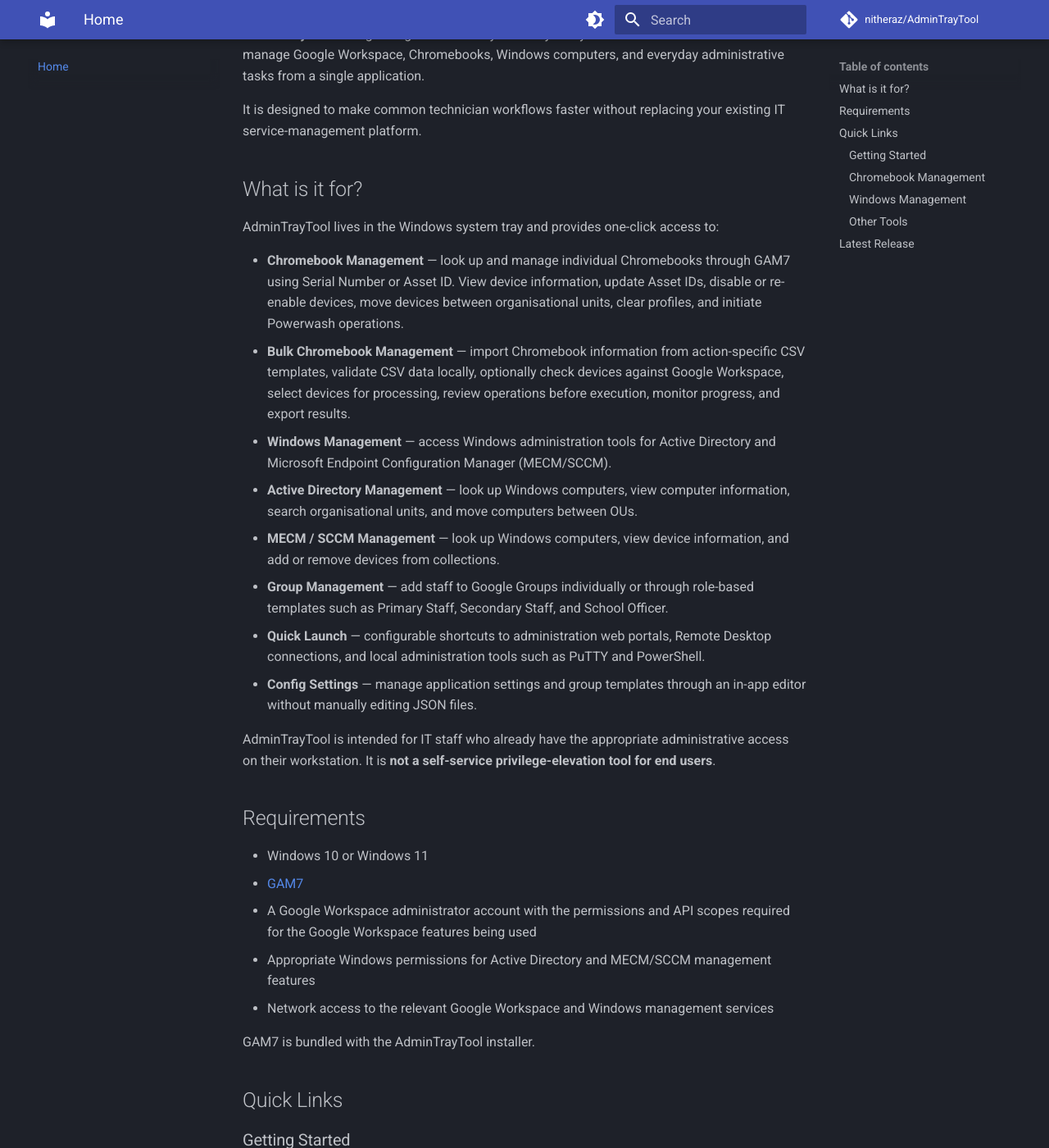
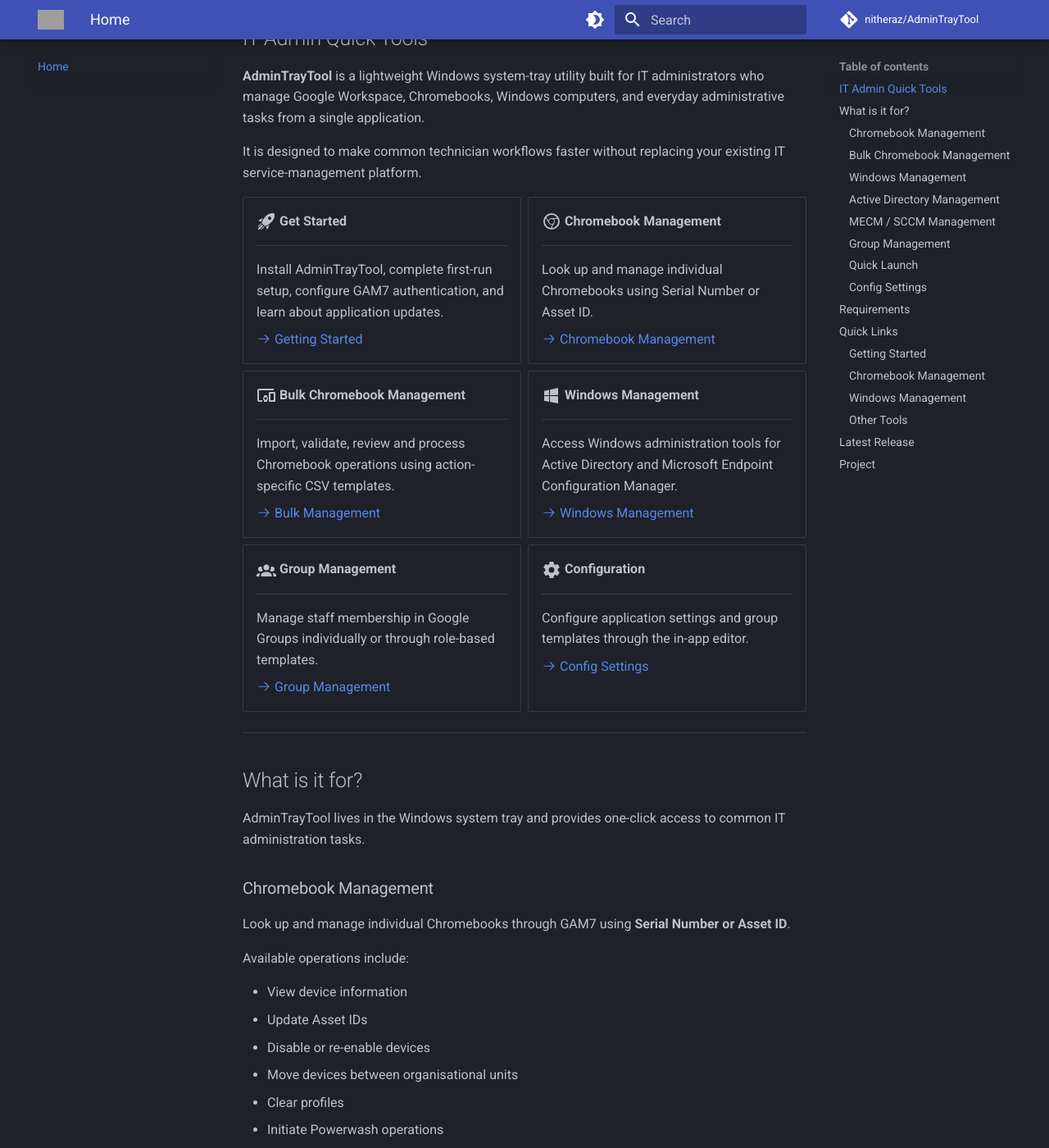
Before and after one commit to nitheraz/AdminTrayTool, an MkDocs documentation site: the page built from docs/index.md, in a window 1280 px wide and 1400 px high, scrolled down 199 px. Shown: the whole window at 82% size. Built offline with MkDocs 1.6.1 and Material for MkDocs 9.7.7, drawn with Linux system fonts in a browser that asks for light colours; comment, search, counter and statistics services are not loaded; some of the changed text lies outside the part shown; grey boxes are pictures that could not be loaded.

```diff
--- a/docs/index.md
+++ b/docs/index.md
@@ -1,58 +1,218 @@
 # AdminTrayTool
+
+## IT Admin Quick Tools
 
 **AdminTrayTool** is a lightweight Windows system-tray utility built for IT administrators who manage Google Workspace, Chromebooks, Windows computers, and everyday administrative tasks from a single application.
 
 It is designed to make common technician workflows faster without replacing your existing IT service-management platform.
 
+<div class="grid cards" markdown>
+
+-   :material-rocket-launch:{ .lg .middle } **Get Started**
+
+    ---
+
+    Install AdminTrayTool, complete first-run setup, configure GAM7 authentication, and learn about application updates.
+
+    [:octicons-arrow-right-24: Getting Started](getting-started.md)
+
+-   :material-google-chrome:{ .lg .middle } **Chromebook Management**
+
+    ---
+
+    Look up and manage individual Chromebooks using Serial Number or Asset ID.
+
+    [:octicons-arrow-right-24: Chromebook Management](guides/chromebook-management.md)
+
+-   :material-devices:{ .lg .middle } **Bulk Chromebook Management**
+
+    ---
+
+    Import, validate, review and process Chromebook operations using action-specific CSV templates.
+
+    [:octicons-arrow-right-24: Bulk Management](guides/bulk-chromebook-management.md)
+
+-   :material-microsoft-windows:{ .lg .middle } **Windows Management**
+
+    ---
+
+    Access Windows administration tools for Active Directory and Microsoft Endpoint Configuration Manager.
+
+    [:octicons-arrow-right-24: Windows Management](guides/windows-management.md)
+
+-   :material-account-group:{ .lg .middle } **Group Management**
+
+    ---
+
+    Manage staff membership in Google Groups individually or through role-based templates.
+
+    [:octicons-arrow-right-24: Group Management](guides/group-management.md)
+
+-   :material-cog:{ .lg .middle } **Configuration**
+
+    ---
+
+    Configure application settings and group templates through the in-app editor.
+
+    [:octicons-arrow-right-24: Config Settings](guides/config-settings.md)
+
+</div>
+
+---
+
 ## What is it for?
 
-AdminTrayTool lives in the Windows system tray and provides one-click access to:
+AdminTrayTool lives in the Windows system tray and provides one-click access to common IT administration tasks.
 
-* **Chromebook Management** — look up and manage individual Chromebooks through GAM7 using Serial Number or Asset ID. View device information, update Asset IDs, disable or re-enable devices, move devices between organisational units, clear profiles, and initiate Powerwash operations.
-* **Bulk Chromebook Management** — import Chromebook information from action-specific CSV templates, validate CSV data locally, optionally check devices against Google Workspace, select devices for processing, review operations before execution, monitor progress, and export results.
-* **Windows Management** — access Windows administration tools for Active Directory and Microsoft Endpoint Configuration Manager (MECM/SCCM).
-* **Active Directory Management** — look up Windows computers, view computer information, search organisational units, and move computers between OUs.
-* **MECM / SCCM Management** — look up Windows computers, view device information, and add or remove devices from collections.
-* **Group Management** — add staff to Google Groups individually or through role-based templates such as Primary Staff, Secondary Staff, and School Officer.
-* **Quick Launch** — configurable shortcuts to administration web portals, Remote Desktop connections, and local administration tools such as PuTTY and PowerShell.
-* **Config Settings** — manage application settings and group templates through an in-app editor without manually editing JSON files.
+### Chromebook Management
 
-AdminTrayTool is intended for IT staff who already have the appropriate administrative access on their workstation. It is **not a self-service privilege-elevation tool for end users**.
+Look up and manage individual Chromebooks through GAM7 using **Serial Number or Asset ID**.
+
+Available operations include:
+
+- View device information
+- Update Asset IDs
+- Disable or re-enable devices
+- Move devices between organisational units
+- Clear profiles
+- Initiate Powerwash operations
+
+[Open Chromebook Management Guide](guides/chromebook-management.md){ .md-button }
+
+### Bulk Chromebook Management
+
+Bulk Chromebook Management provides a structured workflow for processing multiple devices.
+
+You can:
+
+- Import Chromebook information from action-specific CSV templates
+- Validate CSV data locally
+- Optionally check devices against Google Workspace
+- Select devices for processing
+- Review operations before execution
+- Monitor processing progress
+- Export results
+
+[Open Bulk Management Guide](guides/bulk-chromebook-management.md){ .md-button }
+
+### Windows Management
+
+Windows Management provides access to administration tools for:
+
+- Active Directory
+- Microsoft Endpoint Configuration Manager (MECM/SCCM)
+
+[Open Windows Management Guide](guides/windows-management.md){ .md-button }
+
+### Active Directory Management
+
+Use Active Directory Management to:
+
+- Look up Windows computers
+- View computer information
+- Search organisational units
+- Move computers between OUs
+
+[Open Active Directory Guide](guides/active-directory-management.md){ .md-button }
+
+### MECM / SCCM Management
+
+Use MECM / SCCM Management to:
+
+- Look up Windows computers
+- View device information
+- Add devices to collections
+- Remove devices from collections
+
+[Open MECM / SCCM Guide](guides/mecm-management.md){ .md-button }
+
+### Group Management
+
+Manage staff membership in Google Groups individually or through role-based templates such as:
+
+- Primary Staff
+- Secondary Staff
+- School Officer
+
+[Open Group Management Guide](guides/group-management.md){ .md-button }
+
+### Quick Launch
+
+AdminTrayTool provides configurable shortcuts to:
+
+- Administration web portals
+- Remote Desktop connections
+- Local administration tools such as PuTTY
+- PowerShell
+
+These shortcuts can be configured through the application's settings.
+
+### Config Settings
+
+Configure application settings and group templates through the in-app editor without manually editing JSON files.
+
+[Open Configuration Guide](guides/config-settings.md){ .md-button }
+
+---
 
 ## Requirements
 
-* Windows 10 or Windows 11
-* [GAM7](https://github.com/GAM-team/GAM)
-* A Google Workspace administrator account with the permissions and API scopes required for the Google Workspace features being used
-* Appropriate Windows permissions for Active Directory and MECM/SCCM management features
-* Network access to the relevant Google Workspace and Windows management services
+AdminTrayTool requires:
+
+- **Windows 10 or Windows 11**
+- **GAM7**
+- A Google Workspace administrator account with the permissions and API scopes required for the Google Workspace features being used
+- Appropriate Windows permissions for Active Directory and MECM/SCCM management features
+- Network access to the relevant Google Workspace and Windows management services
 
 GAM7 is bundled with the AdminTrayTool installer.
+
+---
+
+!!! warning "Administrative Access"
+
+    AdminTrayTool is intended for IT staff who already have the appropriate administrative access on their workstation.
+
+    It is **not a self-service privilege-elevation tool for end users**.
+
+---
 
 ## Quick Links
 
 ### Getting Started
 
-* [Getting Started](getting-started.md) — installation, first-run setup, GAM7 authentication, and application updates.
+- [Getting Started](getting-started.md) — installation, first-run setup, GAM7 authentication, and application updates.
 
 ### Chromebook Management
 
-* [Chromebook Management](guides/chromebook-management.md) — look up and manage individual Chromebooks.
-* [Bulk Chromebook Management](guides/bulk-chromebook-management.md) — use action-specific CSV templates to import, validate, select, review, process, and export results for multiple Chromebooks.
-* [GAM7 Setup & Troubleshooting](gam-setup.md) — GAM7 authentication, OAuth, projects, and common errors.
+- [Chromebook Management](guides/chromebook-management.md) — look up and manage individual Chromebooks.
+- [Bulk Chromebook Management](guides/bulk-chromebook-management.md) — use action-specific CSV templates to import, validate, select, review, process, and export results for multiple Chromebooks.
+- [GAM7 Setup & Troubleshooting](gam-setup.md) — GAM7 authentication, OAuth, projects, and common errors.
 
 ### Windows Management
 
-* [Windows Management](guides/windows-management.md) — access Active Directory and MECM/SCCM administration.
-* [Active Directory Management](guides/active-directory-management.md) — look up computers, view information, search OUs, and move computers between OUs.
-* [MECM / SCCM Management](guides/mecm-management.md) — look up computers and manage device collections.
+- [Windows Management](guides/windows-management.md) — access Active Directory and MECM/SCCM administration.
+- [Active Directory Management](guides/active-directory-management.md) — look up computers, view information, search OUs, and move computers between OUs.
+- [MECM / SCCM Management](guides/mecm-management.md) — look up computers and manage device collections.
 
 ### Other Tools
 
-* [Group Management](guides/group-management.md) — manage staff membership in Google Groups.
-* [Config Settings](guides/config-settings.md) — configure AdminTrayTool settings and group templates.
-* [FAQ](faq.md) — frequently asked questions.
+- [Group Management](guides/group-management.md) — manage staff membership in Google Groups.
+- [Config Settings](guides/config-settings.md) — configure AdminTrayTool settings and group templates.
+- [FAQ](faq.md) — frequently asked questions.
+
+---
 
 ## Latest Release
 
-See the [latest AdminTrayTool release](https://github.com/nitheraz/AdminTrayTool/releases/latest) for the current installer and release information.
+Get the current installer and release information from the latest AdminTrayTool release.
+
+[View Latest Release](https://github.com/nitheraz/AdminTrayTool/releases/latest){ .md-button .md-button--primary }
+
+---
+
+## Project
+
+AdminTrayTool is designed to make common IT administration workflows faster while continuing to work alongside existing IT service-management platforms.
+
+[View AdminTrayTool on GitHub](https://github.com/nitheraz/AdminTrayTool){ .md-button }
--- a/mkdocs.yml
+++ b/mkdocs.yml
@@ -6,6 +6,10 @@ repo_name: nitheraz/AdminTrayTool
 
 theme:
   name: material
+
+  icon:
+    logo: material/home
+
   palette:
     - scheme: slate
       primary: indigo
@@ -13,42 +17,91 @@ theme:
       toggle:
         icon: material/brightness-4
         name: Switch to light mode
+
     - scheme: default
       primary: indigo
       accent: cyan
       toggle:
         icon: material/brightness-7
         name: Switch to dark mode
+
   features:
     - navigation.tabs
+    - navigation.sections
+    - navigation.expand
     - navigation.top
+    - navigation.instant
+    - navigation.tracking
     - search.suggest
     - search.highlight
+    - search.share
     - content.code.copy
+    - content.code.annotate
+
+  font:
+    text: Roboto
+    code: Roboto Mono
+
+  favicon: assets/favicon.png
+
+  logo: assets/logo.png
+
+extra:
+  social:
+    - icon: fontawesome/brands/github
+      link: https://github.com/nitheraz/AdminTrayTool
+
+  generator: false
+
+copyright: >
+  AdminTrayTool documentation
 
 nav:
   - Home: index.md
+
   - Getting Started: getting-started.md
+
   - Guides:
       - Chromebook Management: guides/chromebook-management.md
-      - Bulk Chromebook Management: guides/bulk-chromebook-management.md
+
+      - Bulk Chromebook Management:
+          guides/bulk-chromebook-management.md
+
       - Windows Management:
-          - Windows Management Setup: guides/windows-management-setup.md
-          - Windows Management Guide: guides/windows-management.md
-      - Active Directory Management: guides/active-directory-management.md
-      - MECM / SCCM Management: guides/mecm-management.md
-      - Group Management: guides/group-management.md
-      - Config Settings: guides/config-settings.md
+          - Windows Management Setup:
+              guides/windows-management-setup.md
+          - Windows Management Guide:
+              guides/windows-management.md
+
+      - Active Directory Management:
+          guides/active-directory-management.md
+
+      - MECM / SCCM Management:
+          guides/mecm-management.md
+
+      - Group Management:
+          guides/group-management.md
+
+      - Config Settings:
+          guides/config-settings.md
+
   - GAM7 Setup & Troubleshooting: gam-setup.md
+
   - FAQ: faq.md
+
   - About & Versioning: about.md
 
 markdown_extensions:
   - admonition
+  - attr_list
+  - md_in_html
   - pymdownx.details
   - pymdownx.superfences
   - pymdownx.tabbed:
       alternate_style: true
+  - pymdownx.emoji:
+      emoji_index: !!python/name:materialx.emoji.twemoji
+      emoji_generator: !!python/name:materialx.emoji.to_svg
   - tables
   - toc:
       permalink: true
```
